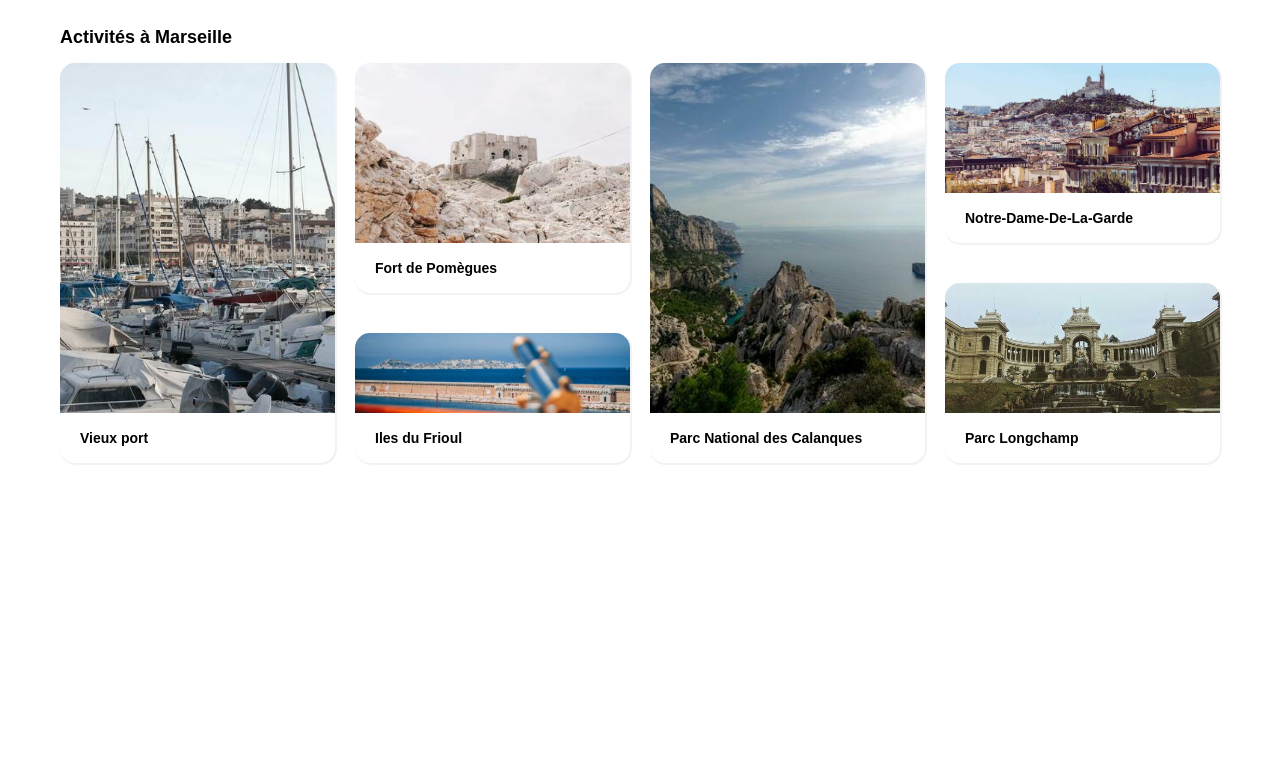
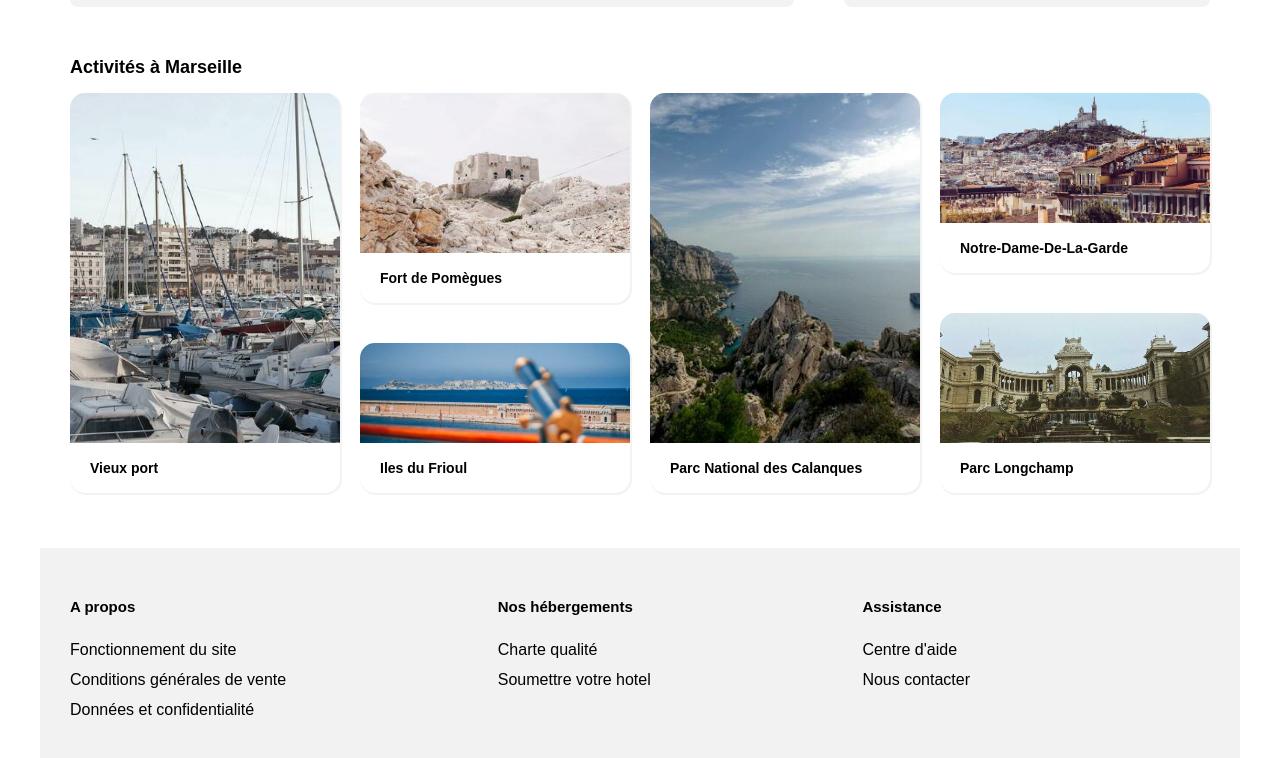
Before and after one commit to LaetitiaH/LaetitiaHars_2_08122020, a website: page index.html in a window 1280 px wide. Shown: the part 990-1748 px from the top of the page. Before the commit the page ends 1473 px from the top, so only its background shows below. Drawn offline with Linux system fonts and the light colour scheme.

Commit message:
:lipstick: add footer section

```diff
--- a/index.html
+++ b/index.html
@@ -313,7 +313,6 @@
 
     <section class="activities">
         <h2 class="section-title">Activités à Marseille</h2>
-<div>
         <div class="activities-list">
             <div class="one-activity">
                 <a href="#">
@@ -377,71 +376,39 @@
                     </div>
                 </a>
             </div>
+        </div>
+    </section>
+</section>
+
+<footer>
+
+    <div class="footer-content">
+    <div>
+        <h4>A propos</h4>
+        <ul>
+            <li><a href="#">Fonctionnement du site</a></li>
+            <li><a href="#">Conditions générales de vente</a></li>
+            <li><a href="#">Données et confidentialité</a></li>
+        </ul>
+    </div>
+    <div>
+        <h4>Nos hébergements</h4>
+        <ul>
+            <li><a href="#">Charte qualité</a></li>
+            <li><a href="#">Soumettre votre hotel</a></li>
+        </ul>
 
 
-        </div>
+    </div>
+    <div>
+        <h4>Assistance</h4>
+        <ul>
+            <li><a href="#">Centre d'aide</a></li>
+            <li><a href="#">Nous contacter</a></li>
+        </ul>
+    </div>
+    </div>
 
-
-        <!--        <div class="activities-content">-->
-        <!--            <a href="#">-->
-        <!--                <div class="activity-content">-->
-        <!--                    <div class="activity-img">-->
-        <!--                        <img src="assets/activities-pictures/port.jpg" alt="Vieux port">-->
-        <!--                    </div>-->
-        <!--                    <div class="activity-label">Vieux port</div>-->
-        <!--                </div>-->
-        <!--            </a>-->
-        <!--            <div class="two-activities-content">-->
-        <!--                <a href="#">-->
-        <!--                    <div class="activity-content">-->
-        <!--                        <div class="activity-img">-->
-        <!--                            <img src="assets/activities-pictures/fort.jpg" alt="Fort de Pomègues">-->
-        <!--                        </div>-->
-        <!--                        <div class="activity-label">Fort de Pomègues</div>-->
-        <!--                    </div>-->
-        <!--                </a>-->
-        <!--                <a href="#">-->
-        <!--                    <div class="activity-content">-->
-        <!--                        <div class="activity-img">-->
-        <!--                            <img src="assets/activities-pictures/ile-frioul.jpg" alt="Iles du Frioul">-->
-        <!--                        </div>-->
-        <!--                        <div class="activity-label">Iles du Frioul</div>-->
-        <!--                    </div>-->
-        <!--                </a>-->
-        <!--            </div>-->
-        <!--            <a href="#">-->
-        <!--                <div class="activity-content">-->
-        <!--                    <div class="activity-img">-->
-        <!--                        <img src="assets/activities-pictures/calanques.jpg" alt="Parc National des Calanques">-->
-        <!--                    </div>-->
-        <!--                    <div class="activity-label">Parc National des Calanques</div>-->
-        <!--                </div>-->
-        <!--            </a>-->
-        <!--            <div class="two-activities-content same-size-pictures ">-->
-        <!--                <a href="#">-->
-        <!--                    <div class="activity-content">-->
-        <!--                        <div class="activity-img">-->
-        <!--                            <img src="assets/activities-pictures/notre-dame.jpg" alt="Notre-Dame-De-La-Garde">-->
-        <!--                        </div>-->
-        <!--                        <div class="activity-label">Notre-Dame-De-La-Garde</div>-->
-        <!--                    </div>-->
-        <!--                </a>-->
-        <!--                <a href="#">-->
-        <!--                    <div class="activity-content">-->
-        <!--                        <div class="activity-img">-->
-        <!--                            <img src="assets/activities-pictures/parc.jpg" alt="Parc Longchamp">-->
-        <!--                        </div>-->
-        <!--                        <div class="activity-label">Parc Longchamp</div>-->
-        <!--                    </div>-->
-        <!--                </a>-->
-        <!--            </div>-->
-        <!--        </div>-->
-
-    </section>
-
-
-</section>
-
-<footer></footer>
+</footer>
 </body>
 </html>
--- a/style.css
+++ b/style.css
@@ -8,7 +8,7 @@ header {
     display: flex;
     justify-content: space-between;
     align-items: center;
-    padding: 20px;
+    padding: 30px;
 }
 
 .logo {
@@ -46,7 +46,7 @@ nav a:hover {
 }
 
 .general-content {
-    padding: 20px;
+    padding: 30px;
 }
 
 .intro {
@@ -320,7 +320,7 @@ a {
 .activities-list {
     display: grid;
     grid-template-columns:  1fr 1fr 1fr 1fr;
-    grid-template-rows:  200px 70px 130px;
+    grid-template-rows:  200px 50px 150px;
     column-gap: 20px;
     height: 400px;
 }
@@ -359,20 +359,20 @@ a {
 }
 
 .one-activity .activity-img,
-.four-activity .activity-img{
+.four-activity .activity-img {
     height: calc(100% - 50px);
 }
 
-.two-activity .activity-img{
+.two-activity .activity-img {
     height: calc(100% - 50px);
 }
 
-.three-activity .activity-img{
+.three-activity .activity-img {
     height: calc(100% - 50px);
 }
 
 .five-activity .activity-img,
-.six-activity .activity-img{
+.six-activity .activity-img {
     height: calc(100% - 50px);
 }
 
@@ -401,77 +401,28 @@ a {
     box-shadow: 1px 1px 1px 1px #f2f2f2;
 }
 
+/* Footer */
 
+footer {
+    height: 150px;
+    background-color: #f2f2f2;
+    margin-top: 25px;
+    padding: 30px;
+}
 
+.footer-content {
+    display: flex;
+    justify-content: space-between;
+    width: 900px;
+}
 
-/*.activities-content {*/
-/*    display: flex;*/
-/*    height: 400px;*/
-/*}*/
+footer ul {
+    list-style-type: none;
+    line-height: 30px;
+    padding: 0;
+}
 
-/*.activity-content {*/
-/*    border-radius: 15px;*/
-/*    background-color: white;*/
-/*    box-shadow: 1px 1px 1px 1px #f2f2f2;*/
-/*}*/
-
-/*.activity-img {*/
-/*    height: calc(100% - 50px);*/
-/*}*/
-
-/*.activity-img img {*/
-/*    width: 100%;*/
-/*    height: 100%;*/
-/*    object-fit: cover;*/
-/*    border-top-left-radius: 15px 15px;*/
-/*    border-top-right-radius: 15px 15px;*/
-/*}*/
-
-/*.activity-label {*/
-/*    display: flex;*/
-/*    align-items: center;*/
-/*    height: 50px;*/
-/*    margin-left: 20px;*/
-/*    font-size: 14px;*/
-/*    font-weight: bold;*/
-/*}*/
-
-/*.activities-content a,*/
-/*.two-activities-content{*/
-/*    flex: 1;*/
-/*}*/
-
-/*.activity-content,*/
-/*.two-activities-content  {*/
-/*    margin-right: 25px;*/
-/*}*/
-
-/*.two-activities-content .activity-content:last-child,*/
-/*.two-activities-content:first-child {*/
-/*    height: 40%;*/
-/*}*/
-
-/*.two-activities-content .activity-content {*/
-/*    margin-right: 0;*/
-/*}*/
-
-
-/*.two-activities-content .activity-content:first-child {*/
-/*    height: calc(60% - 20px);*/
-/*}*/
-
-/*.two-activities-content .activity-content:first-child {*/
-/*    margin-bottom: 20px;*/
-/*}*/
-
-/*.same-size-pictures .activity-content:first-child {*/
-/*    height: calc(50% - 20px);*/
-/*}*/
-
-/*.same-size-pictures .activity-content:last-child {*/
-/*    height: 50%;*/
-/*}*/
-
-/*.same-size-pictures{*/
-/*    margin-right: 0;*/
-/*}*/
+footer h4 {
+    font-weight: bold;
+    font-size: 15px;
+}
```
